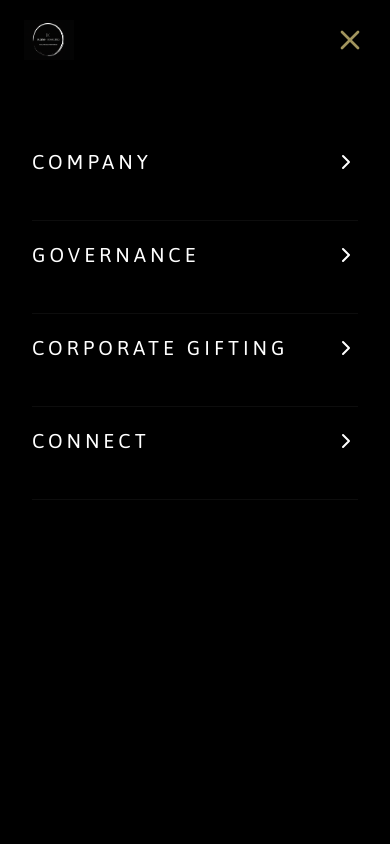
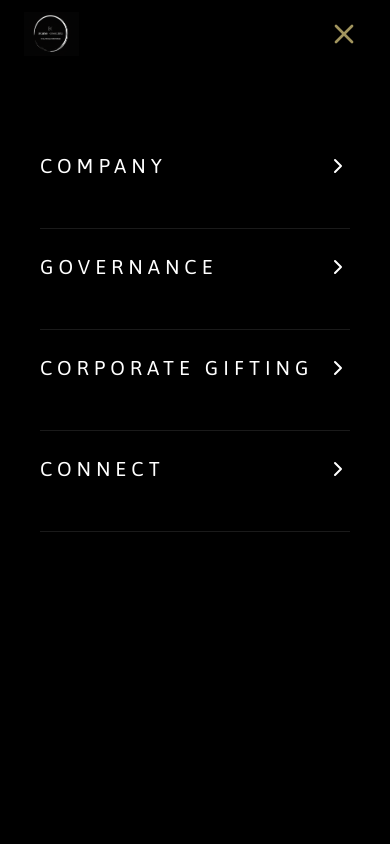
Before and after one commit to Buxino/buxino-profile, a Next.js app: page /terms in a window 390 px wide. Both pictures are taken after a click on the button 350 px from the left and 48 px from the top of the page. Shown: the top 844 px of the page. Built offline with nearby package versions, Linux system fonts and the light colour scheme.

Commit message:
Fix: Final hardware-accelerated mobile navbar diagnosis

```diff
--- a/src/components/Navbar.tsx
+++ b/src/components/Navbar.tsx
@@ -3,7 +3,7 @@
 import Link from "next/link";
 import Image from "next/image";
 import React, { useState, useEffect } from "react";
-import { ChevronDown, Home, Menu, X, ChevronRight } from "lucide-react";
+import { ChevronDown, Menu, X, ChevronRight } from "lucide-react";
 
 const navItems = [
   {
@@ -46,7 +46,6 @@ const navItems = [
 ];
 
 const Navbar = () => {
-  const [isVisible, setIsVisible] = useState(true);
   const [isScrolled, setIsScrolled] = useState(false);
   const [mobileMenuOpen, setMobileMenuOpen] = useState(false);
   const [activeMobileSection, setActiveMobileSection] = useState<string | null>(null);
@@ -55,43 +54,43 @@ const Navbar = () => {
     setActiveMobileSection(activeMobileSection === name ? null : name);
   };
 
-  // Prevent background scroll when menu is open
+  // Lock scroll for mobile
   useEffect(() => {
     if (mobileMenuOpen) {
       document.body.style.overflow = 'hidden';
+      document.documentElement.style.overflow = 'hidden';
     } else {
       document.body.style.overflow = 'unset';
+      document.documentElement.style.overflow = 'unset';
     }
   }, [mobileMenuOpen]);
 
   useEffect(() => {
     const handleScroll = () => {
-      setIsScrolled(window.scrollY > 20);
-      // Stay visible if menu is open
-      if (!mobileMenuOpen) {
-        setIsVisible(window.scrollY <= 100 || window.scrollY < 20);
-      }
+      setIsScrolled(window.scrollY > 10);
     };
-    window.addEventListener("scroll", handleScroll);
+    window.addEventListener("scroll", handleScroll, { passive: true });
     return () => window.removeEventListener("scroll", handleScroll);
-  }, [mobileMenuOpen]);
+  }, []);
 
   return (
     <>
       <nav
         className={`fixed top-0 left-0 w-full transition-all duration-300 ${
-          isScrolled || mobileMenuOpen ? "bg-black/95 py-2" : "bg-transparent py-4"
-        } ${isVisible || mobileMenuOpen ? "translate-y-0" : "-translate-y-full"}`}
-        style={{ zIndex: 9999 }} // Forced to the very top
+          isScrolled || mobileMenuOpen ? "bg-black/95 py-3 shadow-xl" : "bg-transparent py-5"
+        }`}
+        style={{
+          zIndex: 9999,
+          transform: 'translateZ(0)', // GPU acceleration for iOS
+          WebkitTransform: 'translateZ(0)'
+        }}
       >
-        <div className="container mx-auto px-6 flex justify-between items-center relative">
+        <div className="container mx-auto px-6 flex justify-between items-center">
 
-          {/* Logo Section */}
-          <div className="flex items-center gap-4">
-            <Link href="/" onClick={() => setMobileMenuOpen(false)}>
-              <Image src="/BW_logo.png" alt="Buxino" width={50} height={70} priority className="object-contain" />
-            </Link>
-          </div>
+          {/* Logo */}
+          <Link href="/" onClick={() => setMobileMenuOpen(false)} className="relative z-[10001]">
+            <Image src="/BW_logo.png" alt="Buxino" width={55} height={75} priority className="object-contain" />
+          </Link>
 
           {/* Desktop Nav */}
           <div className="hidden md:flex gap-8">
@@ -100,9 +99,9 @@ const Navbar = () => {
                 <button className="text-white text-[11px] uppercase tracking-widest flex items-center gap-1">
                   {item.name} <ChevronDown size={12} />
                 </button>
-                <div className="absolute top-full left-0 hidden group-hover:block bg-black border border-white/10 min-w-[200px] mt-2">
+                <div className="absolute top-full left-0 hidden group-hover:block bg-black border border-white/10 min-w-[220px] mt-2 shadow-2xl">
                   {item.dropdown.map((sub) => (
-                    <Link key={sub.name} href={sub.link} className="block p-4 text-[10px] text-white hover:bg-white/5 uppercase tracking-tighter">
+                    <Link key={sub.name} href={sub.link} className="block p-4 text-[10px] text-white hover:bg-white/5 uppercase tracking-widest">
                       {sub.name}
                     </Link>
                   ))}
@@ -111,49 +110,52 @@ const Navbar = () => {
             ))}
           </div>
 
-          {/* Mobile Toggle Button - EXTREME PRIORITY */}
+          {/* Mobile Button - Absolute Top Layer */}
           <button
+            type="button"
             onClick={(e) => {
-              e.preventDefault();
-              e.stopPropagation(); // Stops the Hero section from stealing the click
+              e.stopPropagation();
               setMobileMenuOpen(!mobileMenuOpen);
             }}
-            className="md:hidden text-white p-4 -mr-4 relative"
-            style={{ zIndex: 10000, touchAction: 'manipulation' }}
-            aria-label="Toggle Menu"
+            className="md:hidden flex items-center justify-center text-white relative z-[10001]"
+            style={{
+              width: '44px',
+              height: '44px',
+              WebkitTapHighlightColor: 'transparent'
+            }}
           >
             {mobileMenuOpen ? <X size={32} className="text-gold" /> : <Menu size={32} />}
           </button>
         </div>
       </nav>
 
-      {/* Full Screen Mobile Menu Overlay */}
+      {/* Full Screen Mobile Overlay */}
       <div
-        className={`fixed inset-0 bg-black md:hidden transition-transform duration-500 ease-in-out ${
-          mobileMenuOpen ? "translate-x-0" : "translate-x-full"
+        className={`fixed inset-0 bg-black md:hidden transition-all duration-500 ${
+          mobileMenuOpen ? "opacity-100 translate-x-0" : "opacity-0 translate-x-full pointer-events-none"
         }`}
         style={{ zIndex: 9990 }}
       >
-        <div className="flex flex-col h-full pt-32 px-8 overflow-y-auto pb-10">
+        <div className="flex flex-col h-full pt-32 px-10 overflow-y-auto pb-20">
           {navItems.map((item) => (
-            <div key={item.name} className="border-b border-white/5 py-5">
+            <div key={item.name} className="border-b border-white/10 py-6">
               <button
                 onClick={() => toggleSection(item.name)}
-                className="w-full flex justify-between items-center text-white text-xl font-light uppercase tracking-[0.2em]"
+                className="w-full flex justify-between items-center text-white text-xl font-light uppercase tracking-[0.25em]"
               >
                 {item.name}
                 <ChevronRight className={`transition-transform duration-300 ${activeMobileSection === item.name ? "rotate-90 text-gold" : ""}`} />
               </button>
 
-              <div className={`mt-6 space-y-5 overflow-hidden transition-all duration-300 ${
-                activeMobileSection === item.name ? "max-h-[500px] opacity-100" : "max-h-0 opacity-0"
+              <div className={`mt-6 space-y-6 overflow-hidden transition-all duration-500 ${
+                activeMobileSection === item.name ? "max-h-[600px] opacity-100" : "max-h-0 opacity-0"
               }`}>
                 {item.dropdown.map((sub) => (
                   <Link
                     key={sub.name}
                     href={sub.link}
                     onClick={() => setMobileMenuOpen(false)}
-                    className="block text-white/70 text-sm uppercase tracking-widest pl-4 active:text-gold"
+                    className="block text-white/60 text-sm uppercase tracking-[0.2em] pl-4 active:text-gold"
                   >
                     {sub.name}
                   </Link>
```
